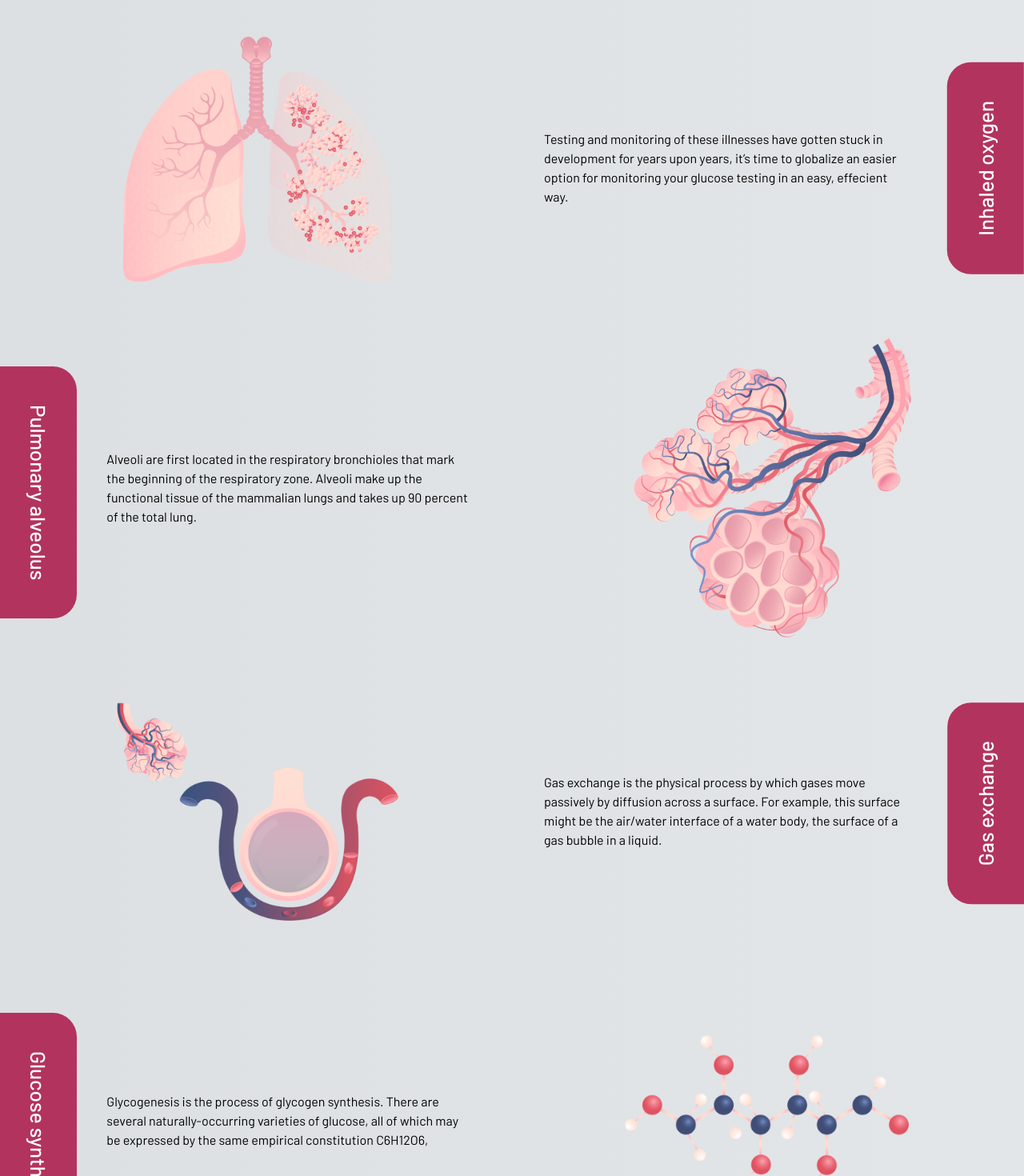
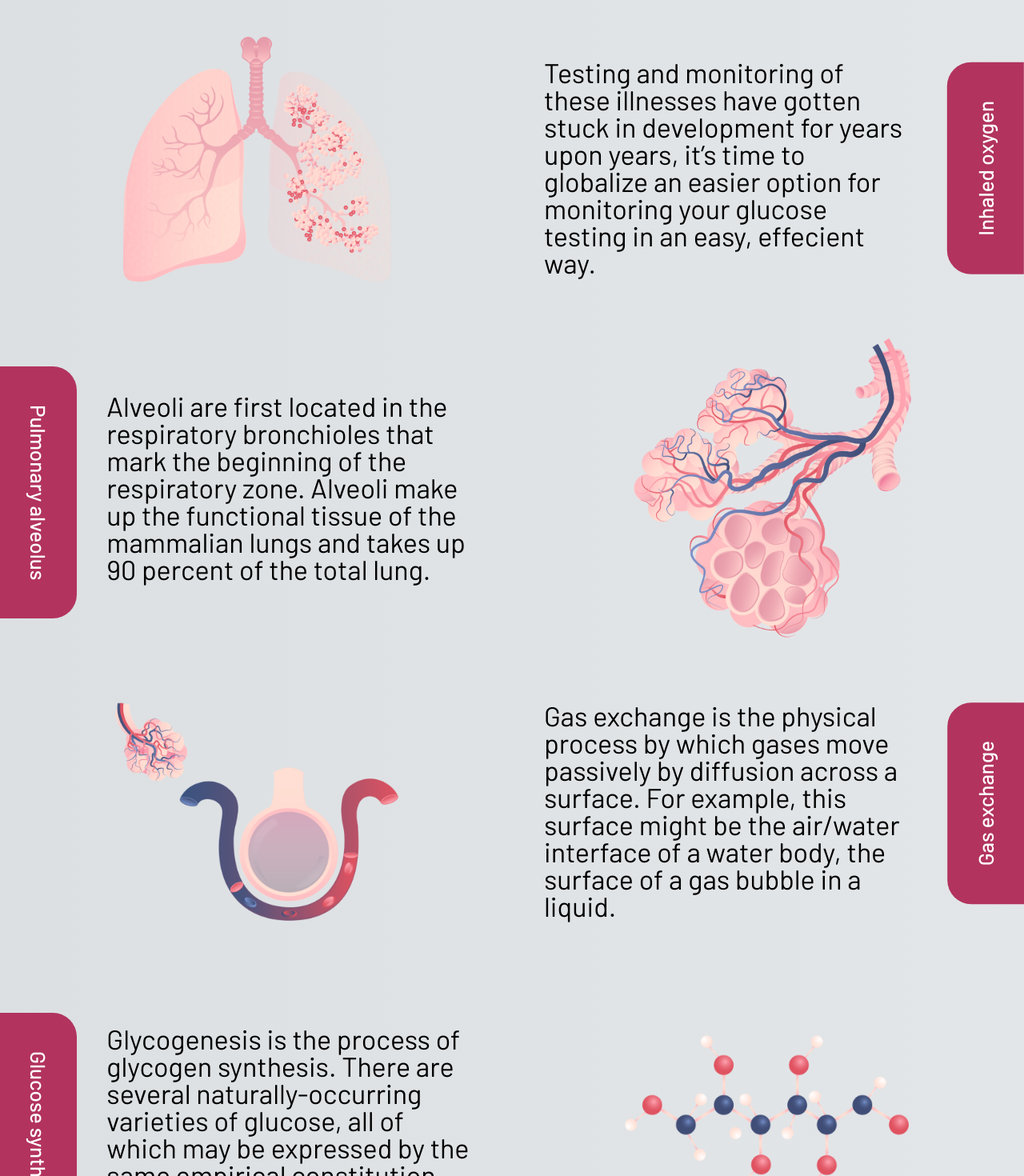
Before and after one commit to Peckiiless/peckiiless-website, a Next.js app: page /product-info in a window 1280 px wide. Shown: the part 3860-5330 px from the top of the page at 80% size. Built offline with nearby package versions, Linux system fonts and the light colour scheme.

Commit message:
Update font in testing

```diff
--- a/app/product-info/Testing.tsx
+++ b/app/product-info/Testing.tsx
@@ -15,7 +15,7 @@ const Testing = () => {
           priority={true}
           className="sm:w-[400px] justify-self-center"
         />
-        <p className="p-10 w-5/6 ">
+        <p className="p-10 w-5/6 text-[2.125rem]  leading-[2.125rem]">
           Testing and monitoring of these illnesses have gotten stuck in
           development for years upon years, it’s time to globalize an easier
           option for monitoring your glucose testing in an easy, effecient way.
@@ -45,7 +45,7 @@ const Testing = () => {
           className="sm:w-[400px] justify-self-center "
         />
 
-        <p className="pl-20 w-5/6 justify-self-center sm:row-start-1">
+        <p className="pl-20 w-5/6 justify-self-center sm:row-start-1 text-[2.125rem]  leading-[2.125rem]">
           Alveoli are first located in the respiratory bronchioles that mark the
           beginning of the respiratory zone. Alveoli make up the functional
           tissue of the mammalian lungs and takes up 90 percent of the total
@@ -62,7 +62,7 @@ const Testing = () => {
           priority={true}
           className="sm:w-[400px] py-16 justify-self-center"
         />
-        <p className="p-10 w-5/6 ">
+        <p className="p-10 w-5/6 text-[2.125rem]  leading-[2.125rem]">
           Gas exchange is the physical process by which gases move passively by
           diffusion across a surface. For example, this surface might be the
           air/water interface of a water body, the surface of a gas bubble in a
@@ -93,7 +93,7 @@ const Testing = () => {
           className="sm:w-[400px] justify-self-center  py-16"
         />
 
-        <p className="pl-20 w-5/6 justify-self-center sm:row-start-1">
+        <p className="pl-20 w-5/6 justify-self-center sm:row-start-1 text-[2.125rem]  leading-[2.125rem]">
           Glycogenesis is the process of glycogen synthesis. There are several
           naturally-occurring varieties of glucose, all of which may be
           expressed by the same empirical constitution C6H12O6,
```
